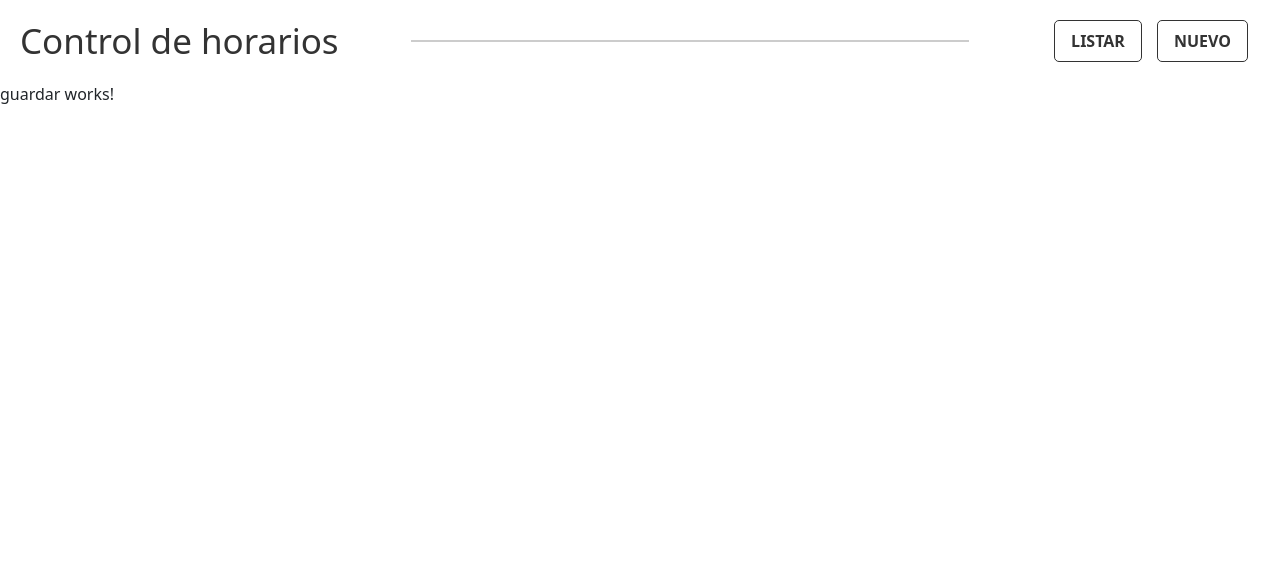
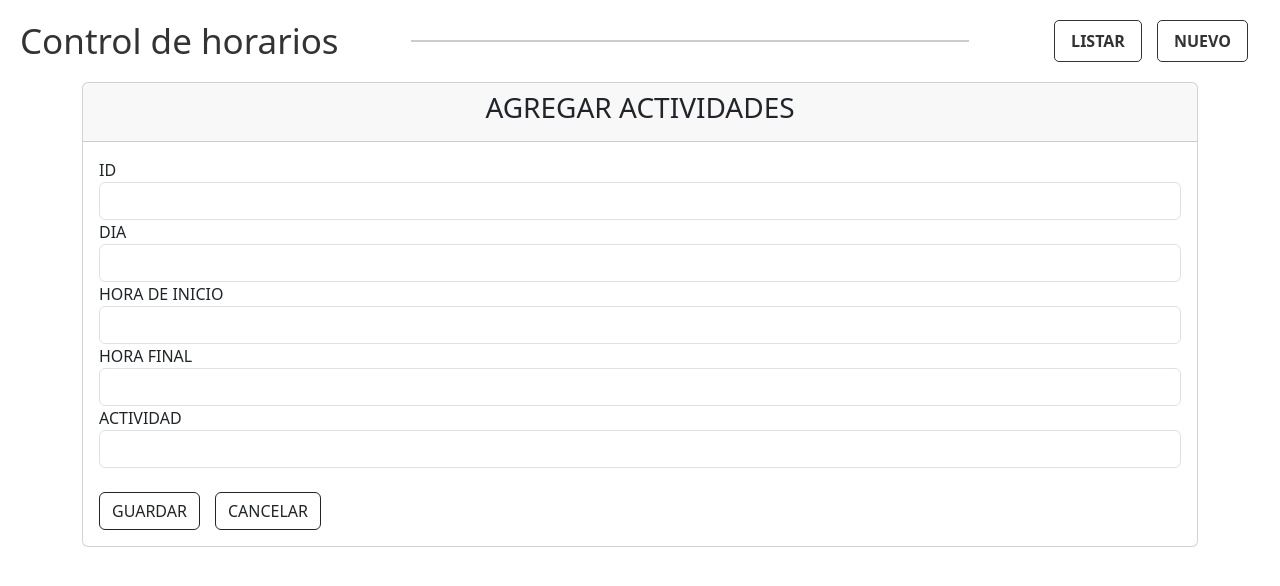
Before and after one commit to FranciscoRT-2399/CRUDHorarios, an Angular app: page /guardar in a window 1280 px wide. Shown: the top 586 px of the page. Built offline with nearby package versions, Linux system fonts and the light colour scheme.

Commit message:
Se añadio la funcion guardar

```diff
--- a/src/app/Componentes/guardar/guardar.component.html
+++ b/src/app/Componentes/guardar/guardar.component.html
@@ -1 +1,36 @@
-<p>guardar works!</p>
+<div class="container">
+	<div class="card">
+		<div class="card-header text-center">
+			<h3>AGREGAR ACTIVIDADES</h3>
+		</div>
+		<div class="card-body">
+			<form>
+				<div class="form-group">
+					<label for="id">ID</label>
+					<input type="number" name="id" class="form-control" [(ngModel)]="horario.idHorario">
+				</div>
+				<div class="form-group">
+					<label for="dia">DIA</label>
+					<input type="text" name="dia" class="form-control" [(ngModel)]="horario.diaSemana">
+				</div>
+				<div class="form-group">
+					<label for="horaIN">HORA DE INICIO</label>
+					<input type="text" name="horaIN" class="form-control" [(ngModel)]="horario.horaInicio">
+				</div>
+				<div class="form-group">
+					<label for="horaFin">HORA FINAL</label>
+					<input type="text" name="horaFin" class="form-control" [(ngModel)]="horario.horaFin">
+				</div>
+				<div class="form-group">
+					<label for="act">ACTIVIDAD</label>
+					<input type="text" name="act" class="form-control" [(ngModel)]="horario.actividad">
+				</div>
+
+				<br>
+				<button class="btn btn-outline-dark" (click)="guardar()"> GUARDAR </button>
+				<button class="btn btn-outline-dark" style="margin-left: 15px;" (click)="cancelar()"> CANCELAR </button>
+
+			</form>
+		</div>
+	</div>
+</div>
--- a/src/app/Componentes/guardar/guardar.component.ts
+++ b/src/app/Componentes/guardar/guardar.component.ts
@@ -1,12 +1,43 @@
 import { Component } from '@angular/core';
+import { FormsModule } from '@angular/forms';
+import { Router } from '@angular/router';
+import { ServidorService } from '../../Servidor/servidor.service';
+import { Horarios } from '../../Entidad/Horarios';
+import Swal from 'sweetalert2';
 
 @Component({
   selector: 'app-guardar',
   standalone: true,
-  imports: [],
+  imports: [FormsModule],
   templateUrl: './guardar.component.html',
-  styleUrl: './guardar.component.css'
+  styleUrl: './guardar.component.css',
 })
 export class GuardarComponent {
+  constructor(private router: Router, private service: ServidorService) {}
 
+  horario: Horarios = new Horarios();
+
+  guardar() {
+    this.service.guardarH(this.horario).subscribe(
+      () => {
+        Swal.fire({
+          title: 'Guardado exitosamente',
+          icon: 'success',
+        });
+
+        this.router.navigate(['listar']);
+      },
+      () => {
+        Swal.fire({
+          title: 'Error!',
+          text: 'Ocurrio un error al guardar la actividad',
+          icon: 'error',
+        });
+      }
+    );
+  }
+
+	cancelar(){
+		this.router.navigate(['listar']);
+	}
 }
```
